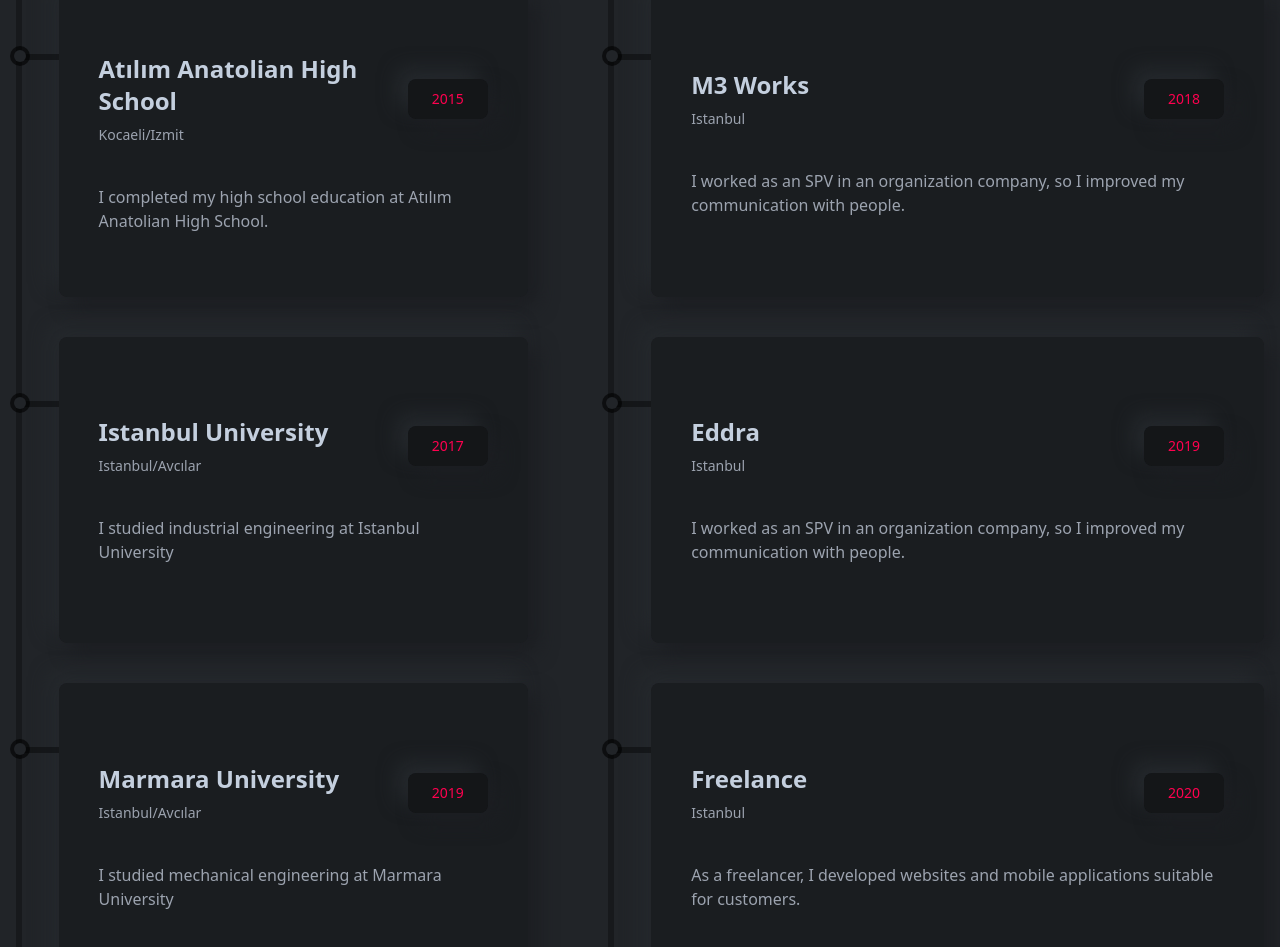
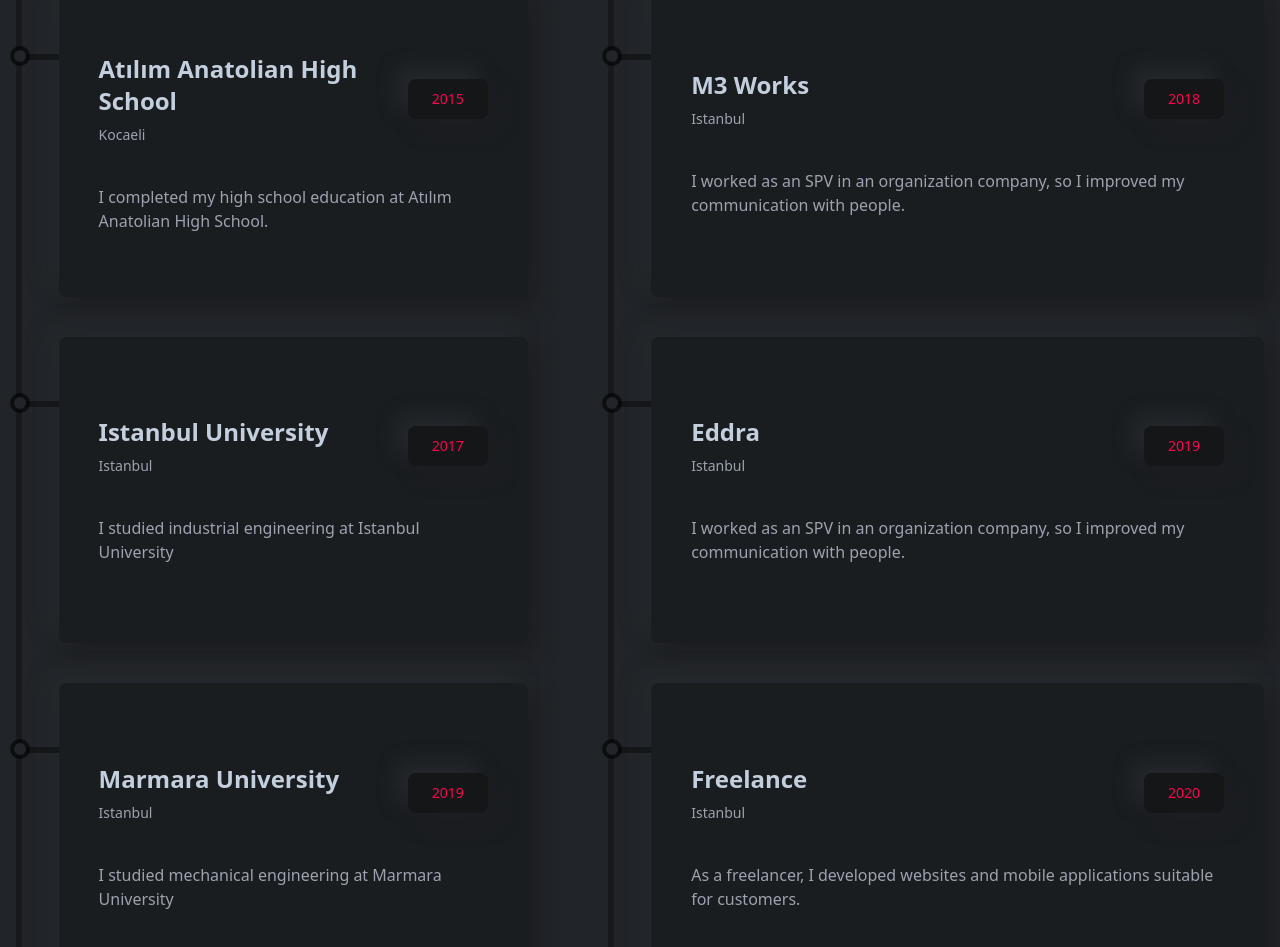
Before and after one commit to esatozkan/esat-ozkan-portfolio-website, a React (Create React App) app: page / in a window 1280 px wide. Shown: the part 3801-4748 px from the top of the page. Built offline with nearby package versions, Linux system fonts and the light colour scheme.

Commit message:
Education data hatası giderildi

```diff
--- a/src/data/Data.js
+++ b/src/data/Data.js
@@ -95,21 +95,21 @@
     {
         key: 1,
         title: "Atılım Anatolian High School",
-        subTitle: "Kocaeli/Izmit",
+        subTitle: "Kocaeli",
         date: "2015",
         des: "I completed my high school education at Atılım Anatolian High School."
     },
     {
         key: 2,
         title: "Istanbul University",
-        subTitle: "Istanbul/Avcılar",
+        subTitle: "Istanbul",
         date: "2017",
         des: "I studied industrial engineering at Istanbul University"
     },
     {
         key: 3,
         title: "Marmara University",
-        subTitle: "Istanbul/Avcılar",
+        subTitle: "Istanbul",
         date: "2019",
         des: "I studied mechanical engineering at Marmara University"
     },
```
